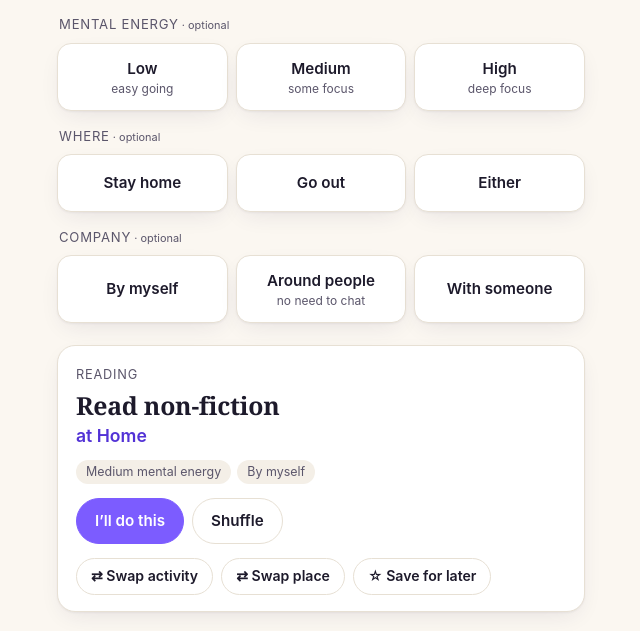
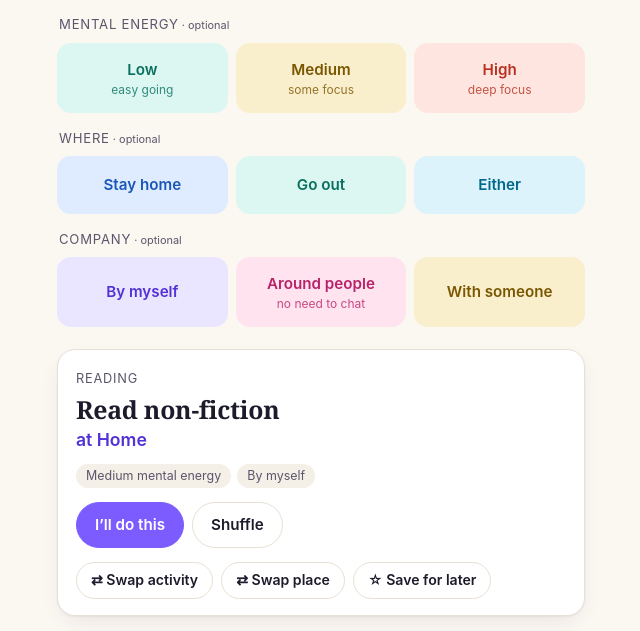
Before and after one commit to katebeavis/sabbatical-menu, a plain HTML site: page index.html in a window 1280 px wide. Shown: the part 88-719 px from the top of the page, without its empty margins (319-959 px from the left). Drawn offline with Linux system fonts and the light colour scheme.

Commit message:
Give preference cards their own tinted colours
Co-Authored-By: Claude Sonnet 5.5 <noreply@anthropic.com>

```diff
--- a/js/app.js
+++ b/js/app.js
@@ -138,19 +138,19 @@ function toggleSaveCombo() {
 
 // ---------- views ----------
 const ENERGY_CARDS = [
-  { v: 'low', t: 'Low', d: 'easy going' },
-  { v: 'medium', t: 'Medium', d: 'some focus' },
-  { v: 'high', t: 'High', d: 'deep focus' },
+  { v: 'low', hue: 'teal', t: 'Low', d: 'easy going' },
+  { v: 'medium', hue: 'amber', t: 'Medium', d: 'some focus' },
+  { v: 'high', hue: 'coral', t: 'High', d: 'deep focus' },
 ];
 const WHERE_CARDS = [
-  { v: 'home', t: 'Stay home', d: '' },
-  { v: 'out', t: 'Go out', d: '' },
-  { v: 'either', t: 'Either', d: '' },
+  { v: 'home', hue: 'blue', t: 'Stay home', d: '' },
+  { v: 'out', hue: 'teal', t: 'Go out', d: '' },
+  { v: 'either', hue: 'sky', t: 'Either', d: '' },
 ];
 const COMPANY_CARDS = [
-  { v: 'alone', t: 'By myself', d: '' },
-  { v: 'around', t: 'Around people', d: 'no need to chat' },
-  { v: 'with', t: 'With someone', d: '' },
+  { v: 'alone', hue: 'violet', t: 'By myself', d: '' },
+  { v: 'around', hue: 'pink', t: 'Around people', d: 'no need to chat' },
+  { v: 'with', hue: 'amber', t: 'With someone', d: '' },
 ];
 
 function cardGroup(title, hint, cards, key) {
@@ -158,7 +158,7 @@ function cardGroup(title, hint, cards, key) {
     h('div', { class: 'group-title' }, title, hint ? h('small', null, ' · ' + hint) : null),
     h('div', { class: 'cards' }, cards.map(c =>
       h('button', {
-        class: 'card', type: 'button', 'aria-pressed': String(prefs[key] === c.v), onclick: () => setPref(key, c.v),
+        class: 'card', type: 'button', 'data-hue': c.hue, 'aria-pressed': String(prefs[key] === c.v), onclick: () => setPref(key, c.v),
       }, h('span', { class: 't' }, c.t), c.d ? h('span', { class: 'd' }, c.d) : null))));
 }
 
--- a/styles.css
+++ b/styles.css
@@ -12,6 +12,13 @@
   --accent-text: #5232d6;     /* violet ink: readable text on light surfaces */
   --warm: #b8301f;            /* coral ink */
   --shadow: 0 1px 2px rgb(40 30 80 / .05), 0 8px 24px -8px rgb(40 30 80 / .12);
+  --teal: #0db39e;   --teal-soft: #dcf6f1;   --teal-ink: #08705f;
+  --coral: #ff6b57;  --coral-soft: #ffe5e0;  --coral-ink: #b8301f;
+  --violet: #7c5cff; --violet-soft: #ebe6ff; --violet-ink: #5232d6;
+  --pink: #ff5fa2;   --pink-soft: #ffe3ef;   --pink-ink: #b8226a;
+  --blue: #3d8bff;   --blue-soft: #dfecff;   --blue-ink: #1a56b8;
+  --amber: #e0a100;  --amber-soft: #faefcc;  --amber-ink: #7a5600;
+  --sky: #1fb6e8;    --sky-soft: #dcf3fb;    --sky-ink: #00698a;
   --radius: 18px;
   --font: -apple-system, BlinkMacSystemFont, "Segoe UI", system-ui, sans-serif;
   --serif: "New York", Georgia, "Iowan Old Style", serif;
@@ -29,6 +36,13 @@
     --accent-soft: #2d2660;
     --accent-text: #b9a8ff;
     --warm: #ff9d8f;
+    --teal-soft: #0f3b3a;   --teal-ink: #5eead4;
+    --coral-soft: #482121;  --coral-ink: #ff9d8f;
+    --violet-soft: #2d2660; --violet-ink: #b9a8ff;
+    --pink-soft: #4a1f37;   --pink-ink: #ff9bc7;
+    --blue-soft: #1c3158;   --blue-ink: #8dbbff;
+    --amber-soft: #46380f;  --amber-ink: #f0c040;
+    --sky-soft: #12384a;    --sky-ink: #7fd6f5;
     --shadow: 0 1px 2px rgb(0 0 0 / .3), 0 8px 24px -8px rgb(0 0 0 / .5);
   }
 }
@@ -57,16 +71,27 @@ p { margin: 0; }
 .group-title small { text-transform: none; letter-spacing: 0; }
 .cards { display: grid; grid-template-columns: repeat(3, 1fr); gap: 8px; }
 .card {
-  appearance: none; font: inherit; color: inherit; text-align: center;
-  background: var(--surface); border: 1.5px solid var(--line); border-radius: 14px;
-  padding: 14px 6px; min-height: 58px; cursor: pointer; box-shadow: var(--shadow);
+  appearance: none; font: inherit; text-align: center;
+  --c: var(--violet); --c-soft: var(--accent-soft); --c-ink: var(--accent-text);
+  background: var(--c-soft); color: var(--c-ink); border: 2px solid transparent; border-radius: 14px;
+  padding: 14px 6px; min-height: 58px; cursor: pointer; position: relative;
   display: flex; flex-direction: column; align-items: center; justify-content: center; gap: 2px;
-  transition: transform .08s ease, background .15s ease, border-color .15s ease;
+  transition: transform .08s ease, border-color .15s ease, box-shadow .15s ease;
 }
 .card:active { transform: scale(.97); }
-.card[aria-pressed="true"] { background: var(--accent-soft); border-color: var(--accent); }
+.card[aria-pressed="true"] { border-color: var(--c); box-shadow: var(--shadow); }
+.card[aria-pressed="true"]::after {
+  content: "✓"; position: absolute; top: 4px; right: 8px; font-size: .8rem; font-weight: 700;
+}
 .card .t { font-weight: 600; font-size: .95rem; }
-.card .d { font-size: .75rem; color: var(--ink-soft); line-height: 1.2; }
+.card .d { font-size: .75rem; opacity: .8; line-height: 1.2; }
+[data-hue="teal"] { --c: var(--teal); --c-soft: var(--teal-soft); --c-ink: var(--teal-ink); }
+[data-hue="coral"] { --c: var(--coral); --c-soft: var(--coral-soft); --c-ink: var(--coral-ink); }
+[data-hue="violet"] { --c: var(--violet); --c-soft: var(--violet-soft); --c-ink: var(--violet-ink); }
+[data-hue="pink"] { --c: var(--pink); --c-soft: var(--pink-soft); --c-ink: var(--pink-ink); }
+[data-hue="blue"] { --c: var(--blue); --c-soft: var(--blue-soft); --c-ink: var(--blue-ink); }
+[data-hue="amber"] { --c: var(--amber); --c-soft: var(--amber-soft); --c-ink: var(--amber-ink); }
+[data-hue="sky"] { --c: var(--sky); --c-soft: var(--sky-soft); --c-ink: var(--sky-ink); }
 
 /* Suggestion */
 .suggest {
--- a/sw.js
+++ b/sw.js
@@ -1,5 +1,5 @@
 // Offline cache. Bump VERSION when shipping changes so phones pick them up.
-const VERSION = 'v3';
+const VERSION = 'v4';
 const CACHE = 'sabbatical-menu-' + VERSION;
 const ASSETS = [
   './', 'index.html', 'styles.css', 'manifest.webmanifest',
```
